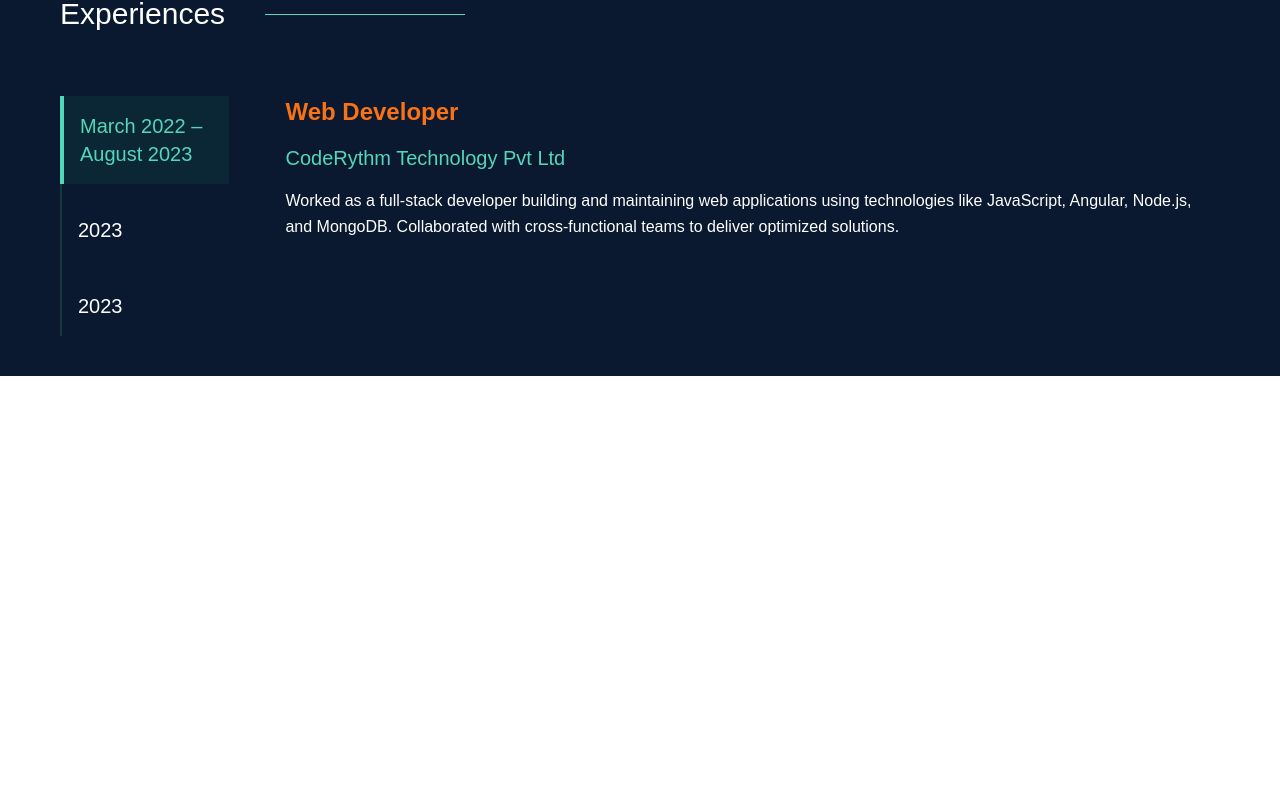
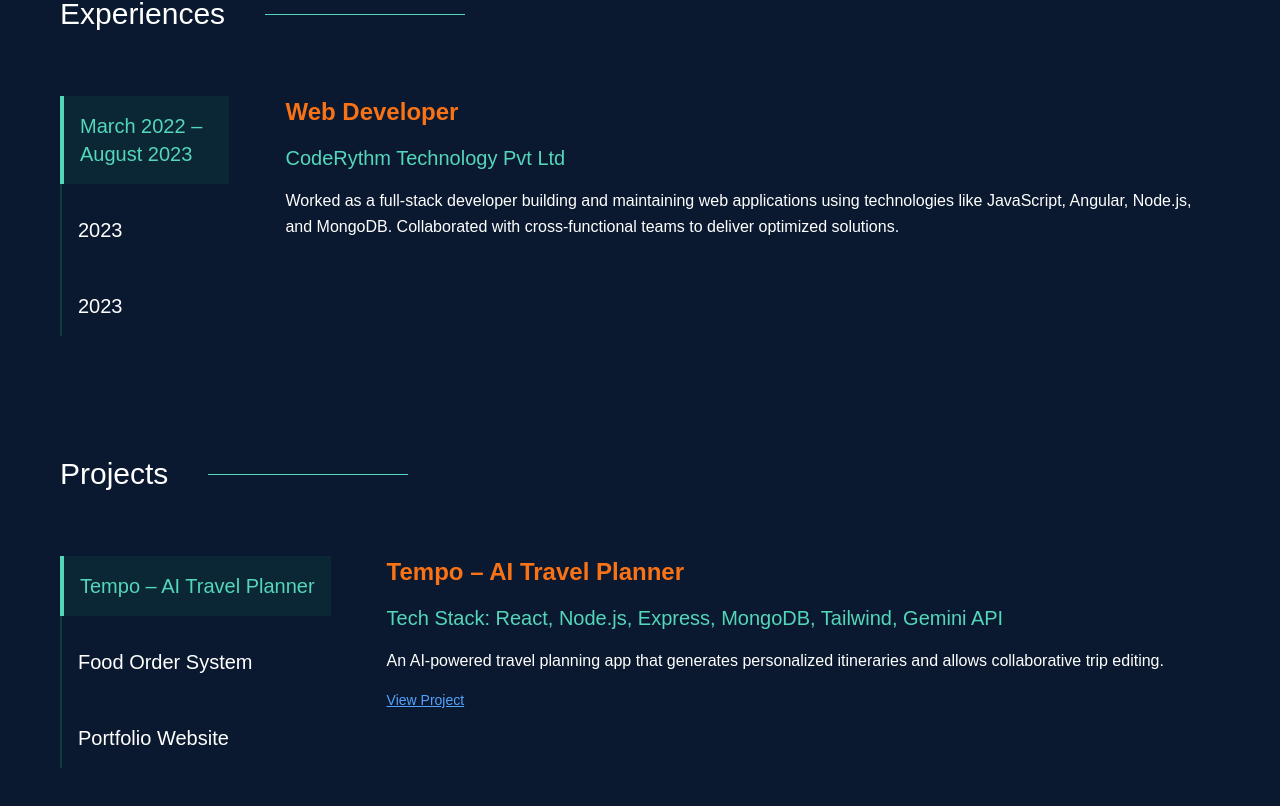
Before and after one commit to swathysukumaran/portfolio, a React (Vite) app in the folder frontend/: page / in a window 1280 px wide. Shown: the part 1848-2654 px from the top of the page. Before the commit the page ends 2224 px from the top, so only its background shows below. Built offline with nearby package versions, Linux system fonts and the light colour scheme.

Commit message:
Display projects

```diff
--- /dev/null
+++ b/frontend/src/pages/Home/Projects.tsx
@@ -0,0 +1,57 @@
+import React, { useState } from "react";
+import SectionTitle from "../../components/SectionTitle";
+import { projects } from "../../resources/projects";
+
+function Projects() {
+  const [selectedProjectIndex, setSelectedProjectIndex] = useState(0);
+
+  return (
+    <section className="w-full px-4 py-10 sm:px-6 md:px-10">
+      <SectionTitle title="Projects" />
+
+      <div className="flex flex-col md:flex-row gap-8 mt-6">
+        {/* Project Selector */}
+        <div className="flex md:flex-col gap-4 border-l-2 border-[#135e4c82]">
+          {projects.map((project, index) => (
+            <button
+              key={index}
+              onClick={() => setSelectedProjectIndex(index)}
+              className={`text-left text-base sm:text-lg md:text-xl p-4 transition-all duration-200 focus:outline-none ${
+                selectedProjectIndex === index
+                  ? "text-tertiary border-tertiary border-l-4 bg-[#135e4d33] -ml-[2px]"
+                  : "text-white hover:text-tertiary"
+              }`}
+            >
+              {project.name}
+            </button>
+          ))}
+        </div>
+
+        {/* Project Details */}
+        <div className="flex flex-col gap-4 md:pl-6">
+          <h2 className="text-secondary text-xl sm:text-2xl font-semibold">
+            {projects[selectedProjectIndex].name}
+          </h2>
+          <h3 className="text-tertiary text-lg sm:text-xl font-medium">
+            Tech Stack: {projects[selectedProjectIndex].tech.join(", ")}
+          </h3>
+          <p className="text-white text-sm sm:text-base leading-relaxed">
+            {projects[selectedProjectIndex].description}
+          </p>
+          {projects[selectedProjectIndex].link && (
+            <a
+              href={projects[selectedProjectIndex].link}
+              target="_blank"
+              rel="noopener noreferrer"
+              className="text-sm text-blue-400 underline hover:text-blue-300"
+            >
+              View Project
+            </a>
+          )}
+        </div>
+      </div>
+    </section>
+  );
+}
+
+export default Projects;
--- a/frontend/src/pages/Home/index.tsx
+++ b/frontend/src/pages/Home/index.tsx
@@ -3,6 +3,7 @@ import Header from "../../components/Header";
 import Intro from "./Intro";
 import About from "./About";
 import Experiences from "./Experiences";
+import Projects from "./Projects";
 
 function Home() {
   return (
@@ -12,6 +13,7 @@ function Home() {
         <Intro />
         <About />
         <Experiences />
+        <Projects />
       </div>
     </div>
   );
```
